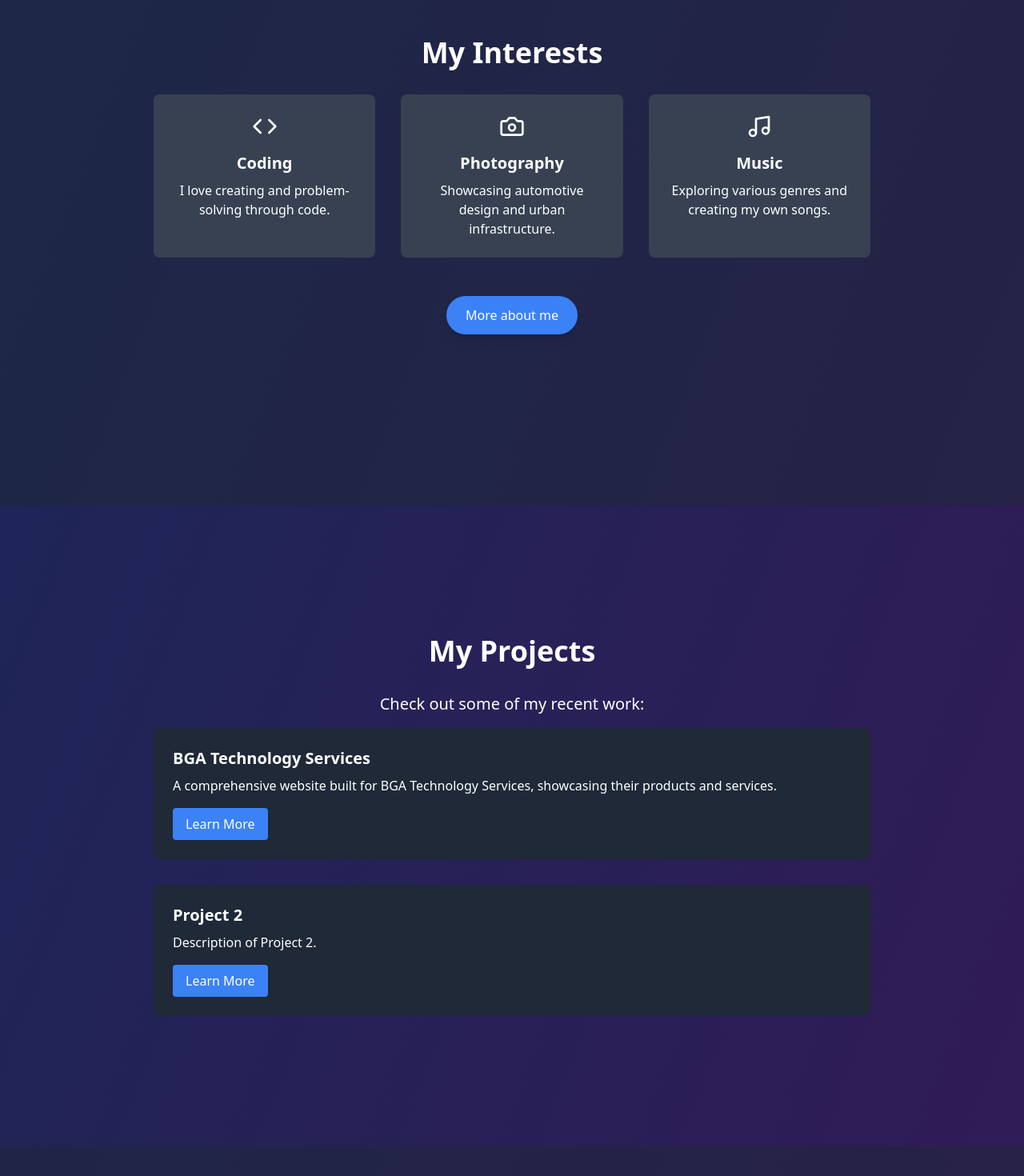
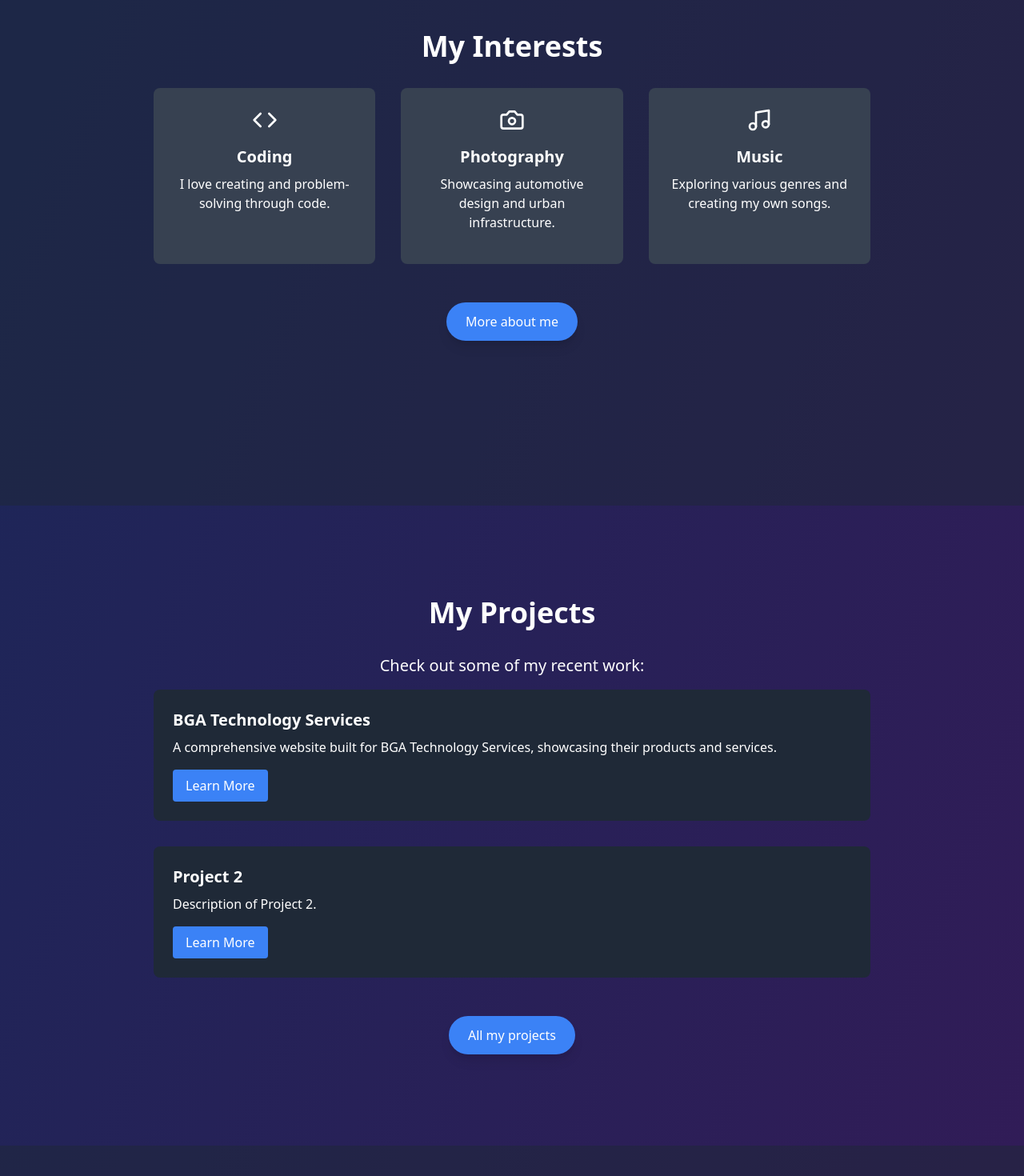
Before and after one commit to JoshuaGilgallon/JoshuaGilgallonWebPortfolio, a React (Create React App) app: page / in a window 1280 px wide. Shown: the part 968-2438 px from the top of the page at 80% size. Built offline with nearby package versions, Linux system fonts and the light colour scheme; the HTML template or start-up script is replaced by a standard one.

Commit message:
changed the uh button things

```diff
--- a/src/components/ProfilePage.js
+++ b/src/components/ProfilePage.js
@@ -296,6 +296,12 @@ const ProfilePage = () => {
           <div className="w-full max-w-4xl">
             <ProjectList />
           </div>
+          <Link
+            to="/projects"
+            className="mt-12 inline-block bg-blue-500 text-white px-6 py-3 rounded-full hover:bg-blue-600 transition-all duration-300 transform hover:scale-105 shadow-lg hover:shadow-xl"
+          >
+           All my projects
+          </Link>
         </section>
 
         <section id="socials" className="min-h-screen flex flex-col justify-center items-center p-4 bg-gray-800 bg-opacity-50">
@@ -335,9 +341,9 @@ const ProfilePage = () => {
   );
 };
 
+
 const InterestCard = ({ icon, title, description, buttonText, onClick, to }) => {
   const [isHovered, setIsHovered] = useState(false);
-
   const ButtonComponent = to ? Link : 'button';
 
   return (
@@ -350,18 +356,18 @@ const InterestCard = ({ icon, title, description, buttonText, onClick, to }) =>
     >
       <div className="flex justify-center mb-4">{icon}</div>
       <h3 className="text-xl font-semibold mb-2">{title}</h3>
-      <p>{description}</p>
+      <p className="mb-4">{description}</p>
       {buttonText && (
         <motion.div
-          className="absolute right-0 top-1/2 transform -translate-y-1/2"
-          initial={{ x: '100%' }}
-          animate={{ x: isHovered ? '0%' : '100%' }}
-          transition={{ type: 'spring', stiffness: 300, damping: 30 }}
+          className="absolute inset-0 flex items-center justify-center"
+          initial={{ opacity: 0 }}
+          animate={{ opacity: isHovered ? 1 : 0 }}
+          transition={{ duration: 0.3 }}
         >
           <ButtonComponent
             to={to}
             onClick={onClick}
-            className="bg-blue-500 text-white px-4 py-2 rounded-l-full flex items-center"
+            className="bg-blue-500 text-white px-4 py-2 rounded-lg w-full h-full flex items-center justify-center"
           >
             {buttonText} <ArrowRight size={16} className="ml-2" />
           </ButtonComponent>
```
